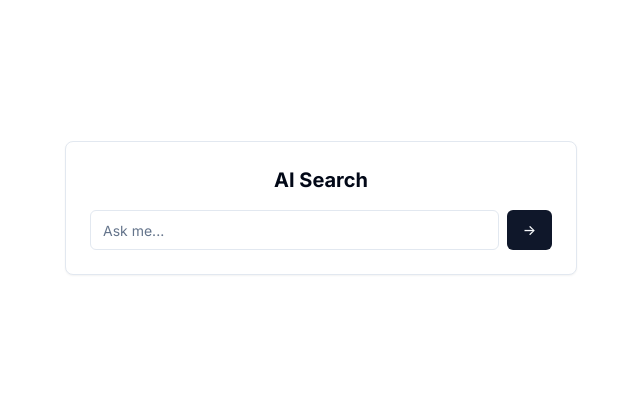
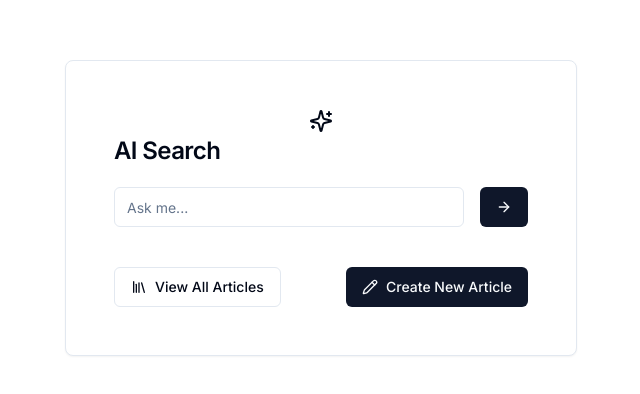
Before and after one commit to ashiqsultan/llm-bot, a Next.js app in the folder frontend-lm-bot/: page /search in a window 1280 px wide. Shown: the part 192-586 px from the top of the page, without its empty margins (319-959 px from the left). Built offline with nearby package versions, Linux system fonts and the light colour scheme.

Commit message:
updated search component to include nav links

```diff
--- a/frontend-lm-bot/app/search/page.tsx
+++ b/frontend-lm-bot/app/search/page.tsx
@@ -1,19 +1,44 @@
 import React from "react";
 import { Input } from "@/components/ui/input";
-import { Card } from "@/components/ui/card";
+import {
+  Card,
+  CardFooter,
+  CardContent,
+  CardHeader,
+  CardTitle,
+} from "@/components/ui/card";
 import { Button } from "@/components/ui/button";
+import { Library, Pencil, ArrowRight, Sparkles } from "lucide-react";
+import Link from "next/link";
 
 const SearchPage = () => {
   return (
     <div className="h-screen flex items-center justify-center">
       <Card className="w-full max-w-lg p-6">
-        <div className="space-y-4">
-        <h2 className="text-xl font-bold text-center">AI Search</h2>
-          <div className="flex space-x-2">
+        <CardHeader>
+          <div className="flex justify-center">
+            <Sparkles />
+          </div>
+          <CardTitle>AI Search</CardTitle>
+        </CardHeader>
+        <CardContent>
+          <div className="w-full flex space-x-4">
             <Input type="text" placeholder="Ask me..." className="flex-grow" />
-            <Button>{"->"}</Button>
+            <Button>
+              <ArrowRight className="h-4 w-4" />
+            </Button>
           </div>
-        </div>
+        </CardContent>
+        <CardFooter className="flex justify-between pt-4">
+          <Button variant="outline">
+            <Library className="mr-2 h-4 w-4" />
+            <Link href="/">View All Articles</Link>
+          </Button>
+          <Button>
+            <Pencil className="mr-2 h-4 w-4" />
+            <Link href="/article/create">Create New Article</Link>
+          </Button>
+        </CardFooter>
       </Card>
     </div>
   );
```
